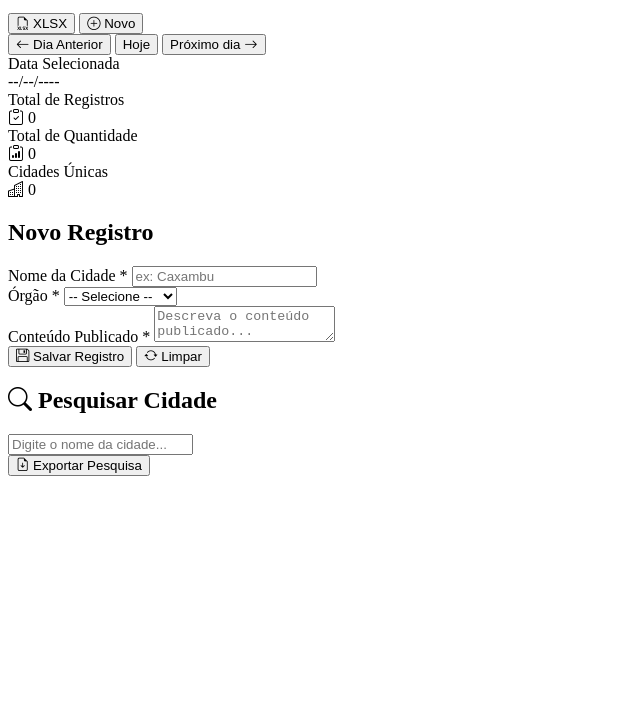
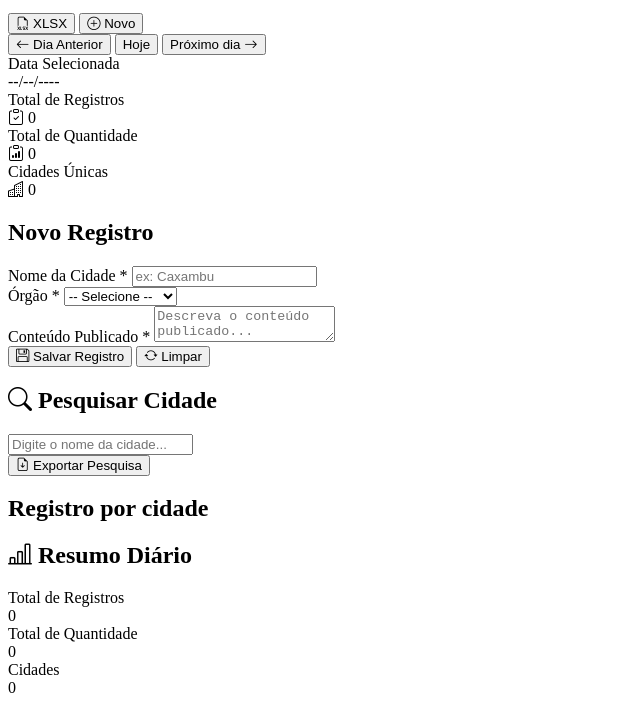
Before and after one commit to henriquejunqueira/email-file-manager, a website: page public/index.html in a window 1280 px wide. Shown: the part 101-806 px from the top of the page, without its empty margins (0-640 px from the left). Drawn offline with nearby package versions, Linux system fonts and the light colour scheme.

Commit message:
Criada seção para exibir cidades cadastradas no dia vindas do banco de dados e seção de resumo diário

```diff
--- a/public/index.html
+++ b/public/index.html
@@ -146,6 +146,31 @@
       <div class="searchResults"></div>
     </div>
 
+    <!-- SEÇÃO DE CIDADES REGISTRADAS NO DIA -->
+    <div class="records-section">
+      <h2>Registro por cidade</h2>
+      <div id="recordsList"></div>
+    </div>
+
+    <!-- RESUMO DIÁRIO -->
+    <div class="daily-summary">
+      <h2><i class="bi bi-bar-chart-line"></i> Resumo Diário</h2>
+      <div class="summary-stats">
+        <div class="summary-stat">
+          <div class="summary-stat-label">Total de Registros</div>
+          <div class="summary-stat-value" id="summaryTotalRecords">0</div>
+        </div>
+        <div class="summary-stat">
+          <div class="summary-stat-label">Total de Quantidade</div>
+          <div class="summary-stat-value" id="summaryTotalQuantity">0</div>
+        </div>
+        <div class="summary-stat">
+          <div class="summary-stat-label">Cidades</div>
+          <div class="summary-stat-value" id="summaryTotalCities">0</div>
+        </div>
+      </div>
+    </div>
+
     <script src="https://unpkg.com/xlsx/dist/xlsx.full.min.js"></script>
     <script src="./script.js"></script>
   </body>
```
